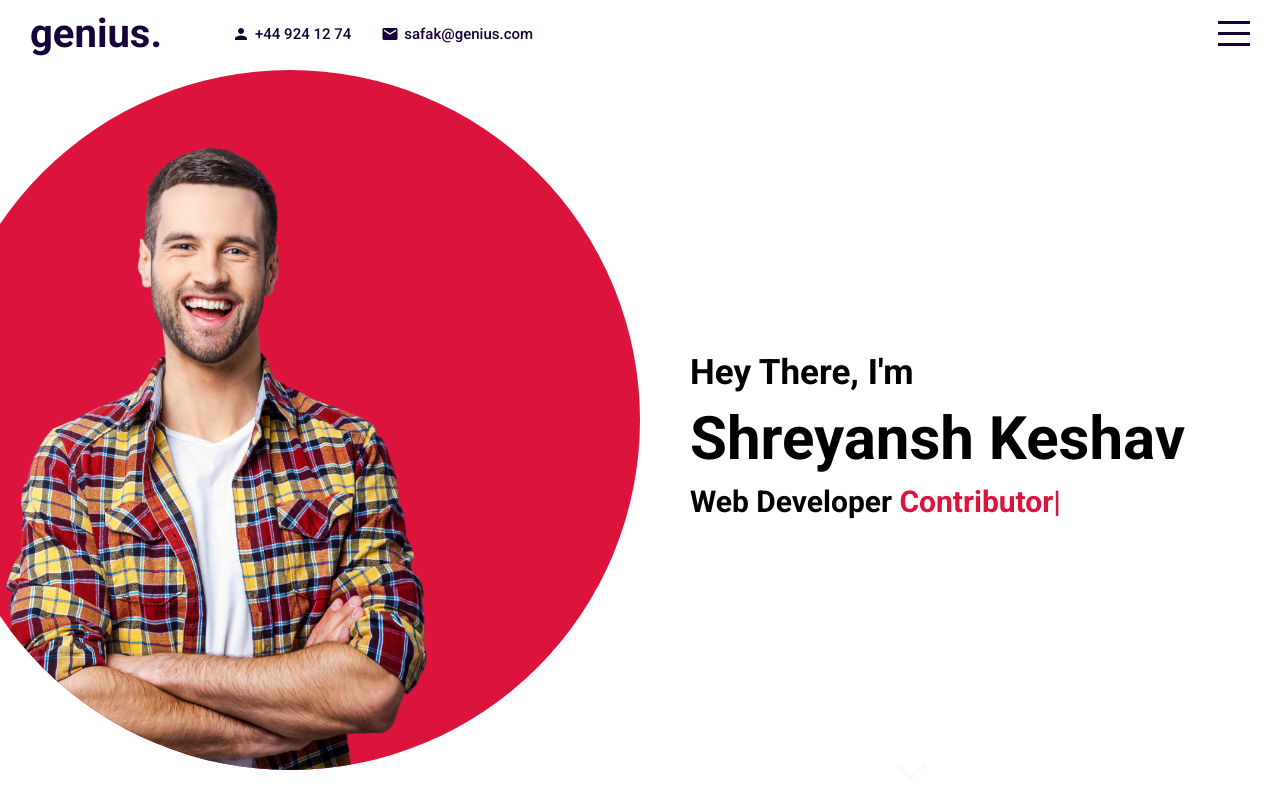
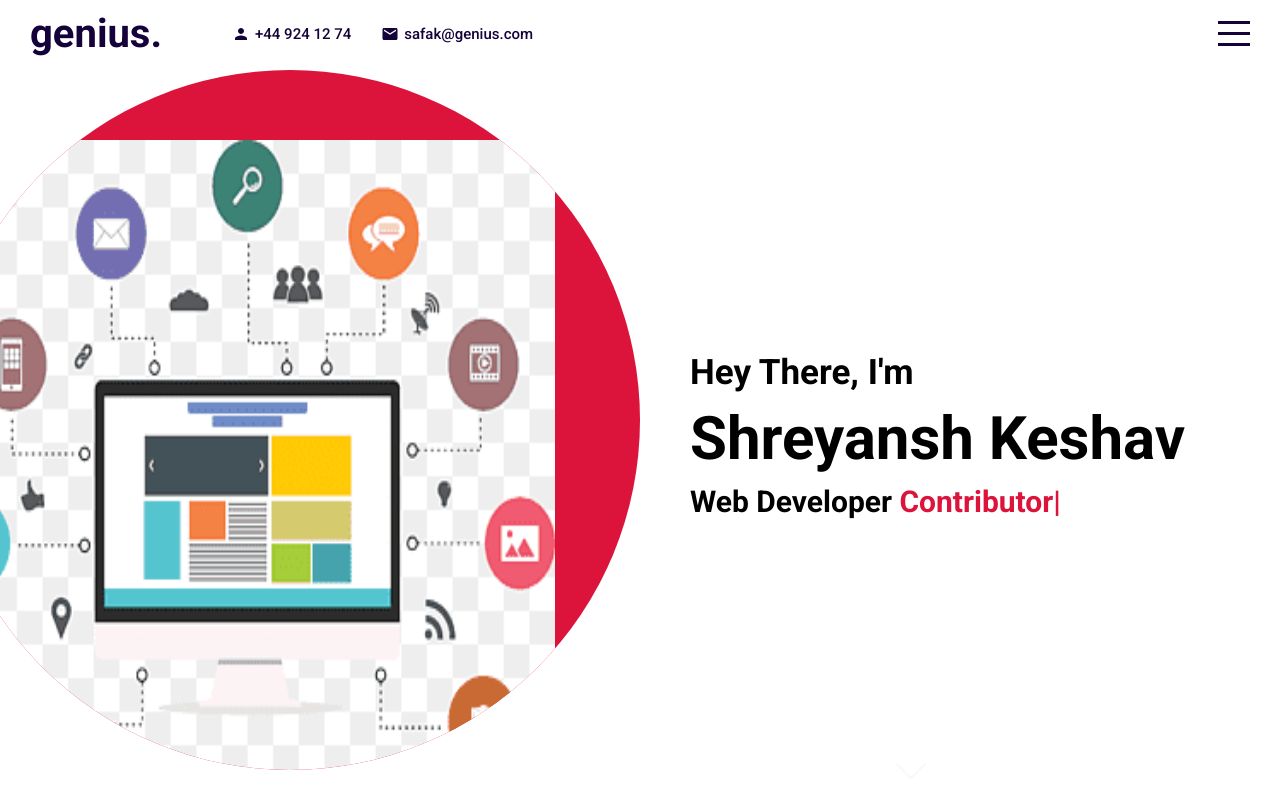
Before and after one commit to ShreyanshKeshav33/portfolio, a React (Create React App) app in the folder my-react-portfolio/: page / in a window 1280 px wide. Built offline with nearby package versions, Linux system fonts and the light colour scheme.

Commit message:
Update Intro.jsx

```diff
--- a/my-react-portfolio/src/components/intro/Intro.jsx
+++ b/my-react-portfolio/src/components/intro/Intro.jsx
@@ -18,7 +18,7 @@
     <div className="intro" id="intro">
       <div className="left">
         <div className="imgContainer">
-          <img src="assets/man.png" alt="" /> //random photo
+          <img src="assets/wd.png" alt="" /> //random photo
         </div>
       </div>
       <div className="right">
```
